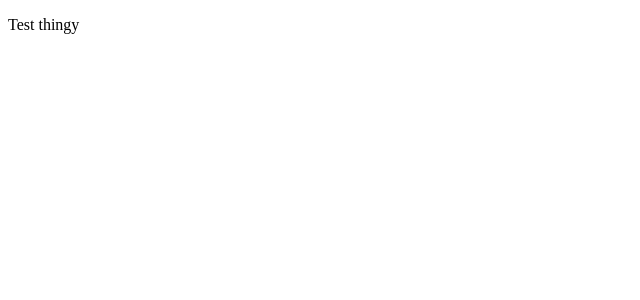
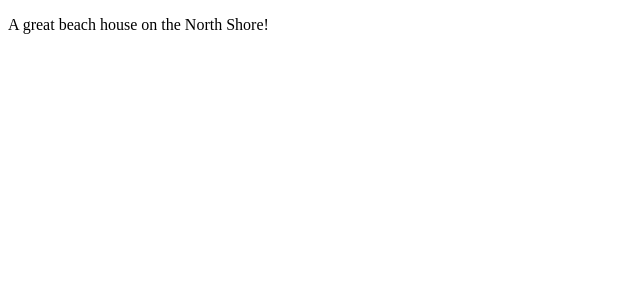
Before and after one commit to tryingtokeepup/NextBnB, a Next.js app: page /houses/2122 in a window 1280 px wide. Shown: the top 300 px of the page, without its empty margins (0-640 px from the left). Built offline with nearby package versions, Linux system fonts and the light colour scheme.

Commit message:
changing some files, adding in better dynamic paging

```diff
--- a/pages/houses/[id].js
+++ b/pages/houses/[id].js
@@ -1,5 +1,16 @@
-export default () => (
+import houses from '../houses.json';
+
+const House = props => (
   <div>
-    <p>Test thingy</p>
+    <p>{props.house.title}</p>
   </div>
 );
+// query is a deconstructed property from the context object
+House.getInitialProps = ({ query }) => {
+  const { id } = query;
+  return {
+    house: houses.filter(house => house.id === id)[0]
+  };
+};
+
+export default House;
```
Also changed, not shown: components/house.js (+1 -6 lines).
